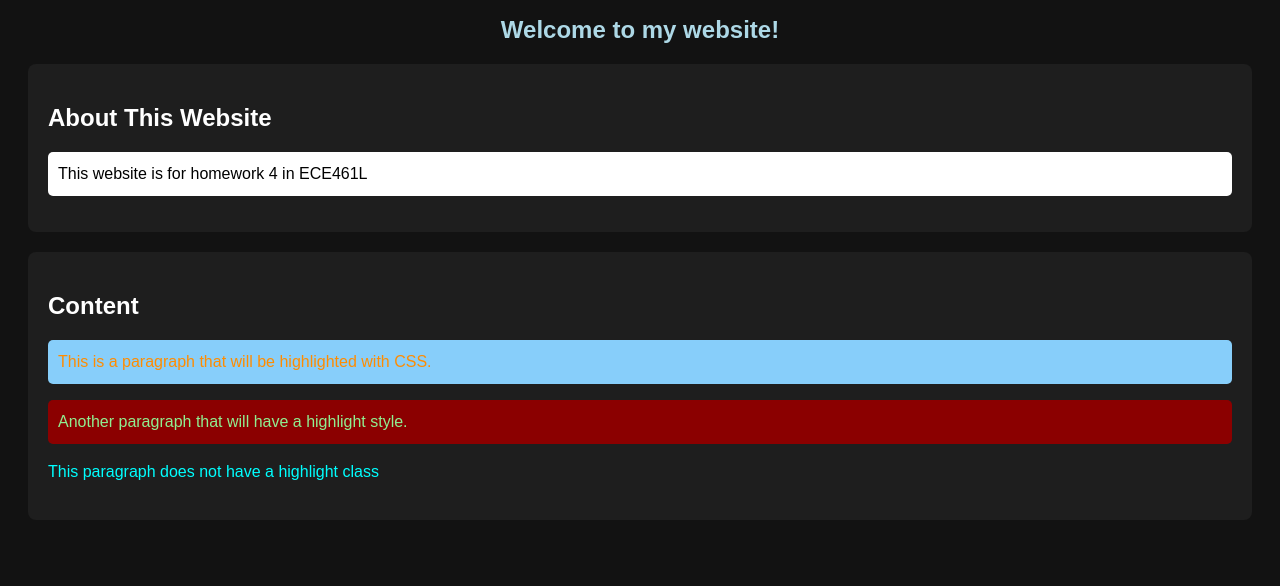
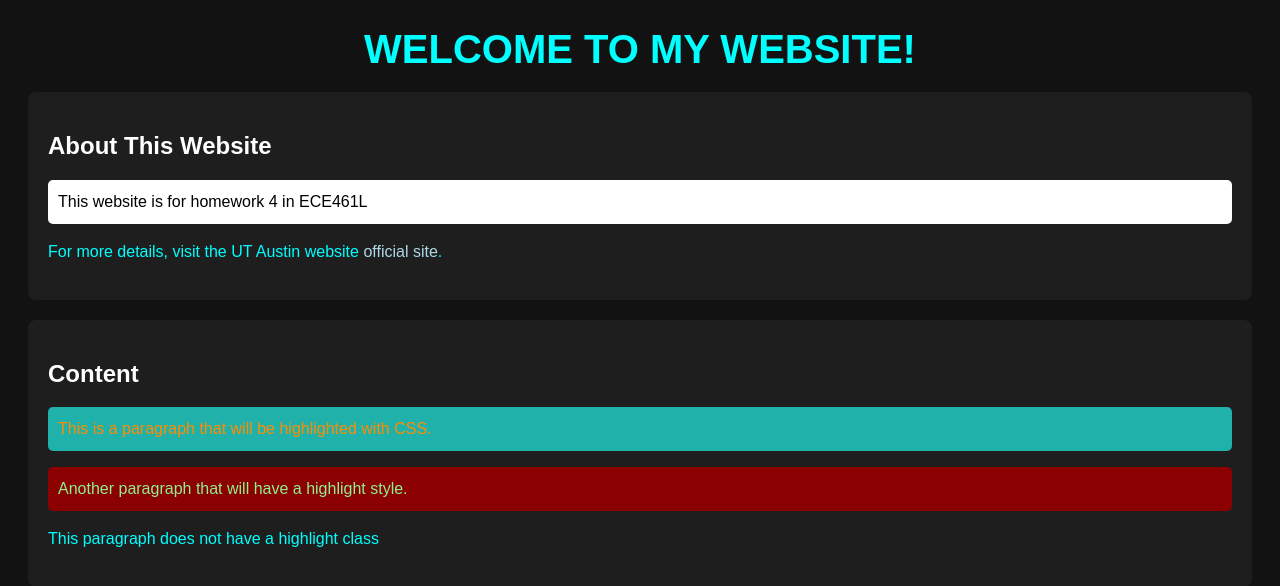
Before and after one commit to ChristianJinyoung/ChristianJinyoung.github.io, a plain HTML site: page index.html in a window 1280 px wide. Drawn offline with Linux system fonts and the light colour scheme.

Commit message:
Use <a> to link to another website.

```diff
--- a/index.html
+++ b/index.html
@@ -7,11 +7,12 @@
     <title>Homework 4</title>
 </head>
 <body>
-    <h1 id="main-header">Welcome to my website!</h1>  <!-- Apply the ID here -->
+    <h1 id="main-header">WELCOME TO MY WEBSITE!</h1>  <!-- Apply the ID here -->
 
     <div class="section">
         <h2>About This Website</h2>
         <p class="highlight">This website is for homework 4 in ECE461L</p>
+        <p>For more details, visit the UT Austin website <a href="https://www.utexas.edu" target="_blank" class="link">official site</a>.</p>
     </div>
 
     <div class="section">
--- a/stylesheet.css
+++ b/stylesheet.css
@@ -14,8 +14,8 @@ body {
 
 /*Style for main header*/
 #main-header{
-    color: lightblue;
-    font-size: 24px;
+    color: cyan;
+    font-size: 40px;
     font-weight: bold;
     margin-bottom: 20px;
     text-align: center;
@@ -29,6 +29,15 @@ body {
     border-radius: 8px;       /* Round corners */
 }
 
+.link {
+    color: lightblue;
+    text-decoration: none;
+}
+
+.link:hover {
+    text-decoration: underline;
+}
+
 /*Highlight classes*/
 .highlight {
     background-color: white;
@@ -38,7 +47,7 @@ body {
 }
 
 .highlightLight {
-    background-color: lightskyblue;
+    background-color: lightseagreen;
     color: darkorange;
     padding: 10px;
     border-radius: 5px;
```
